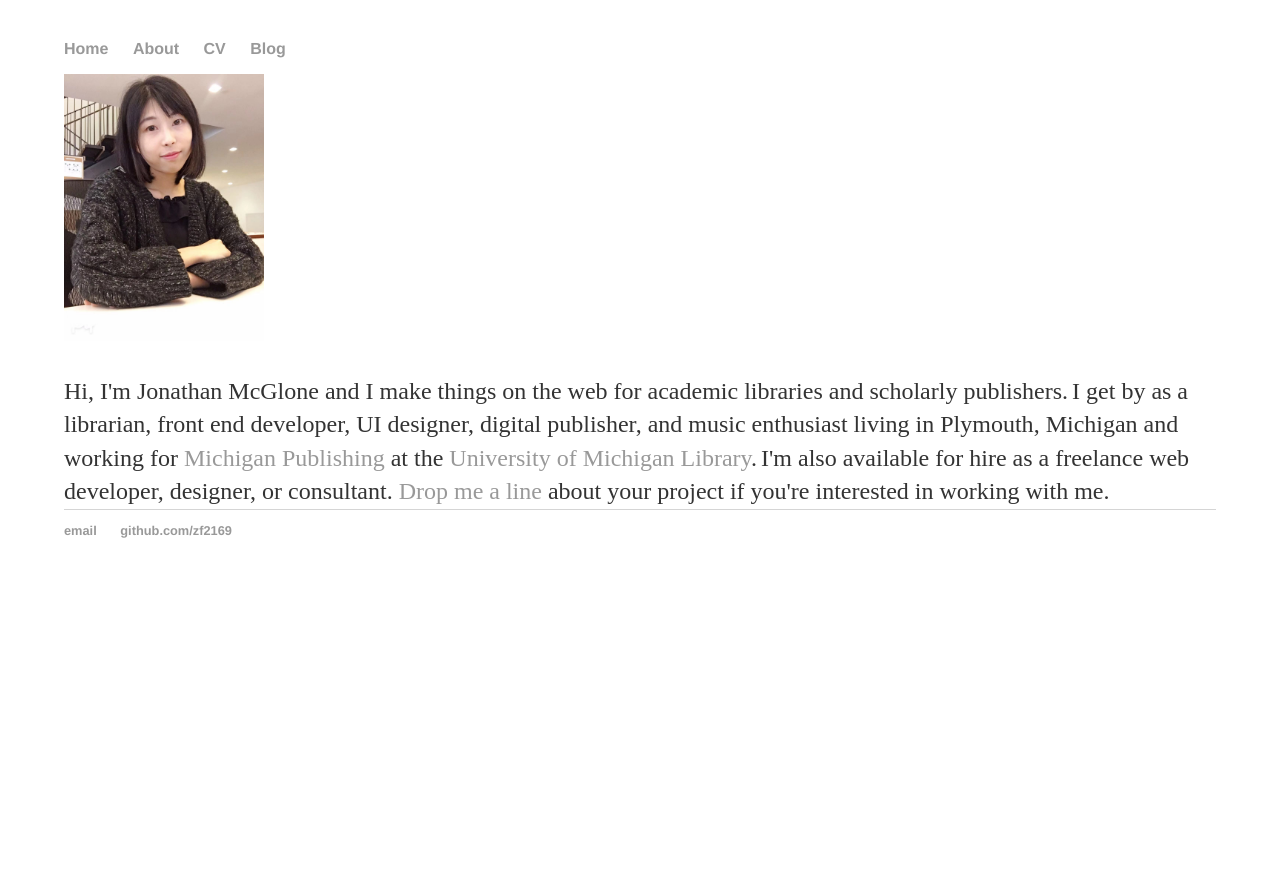
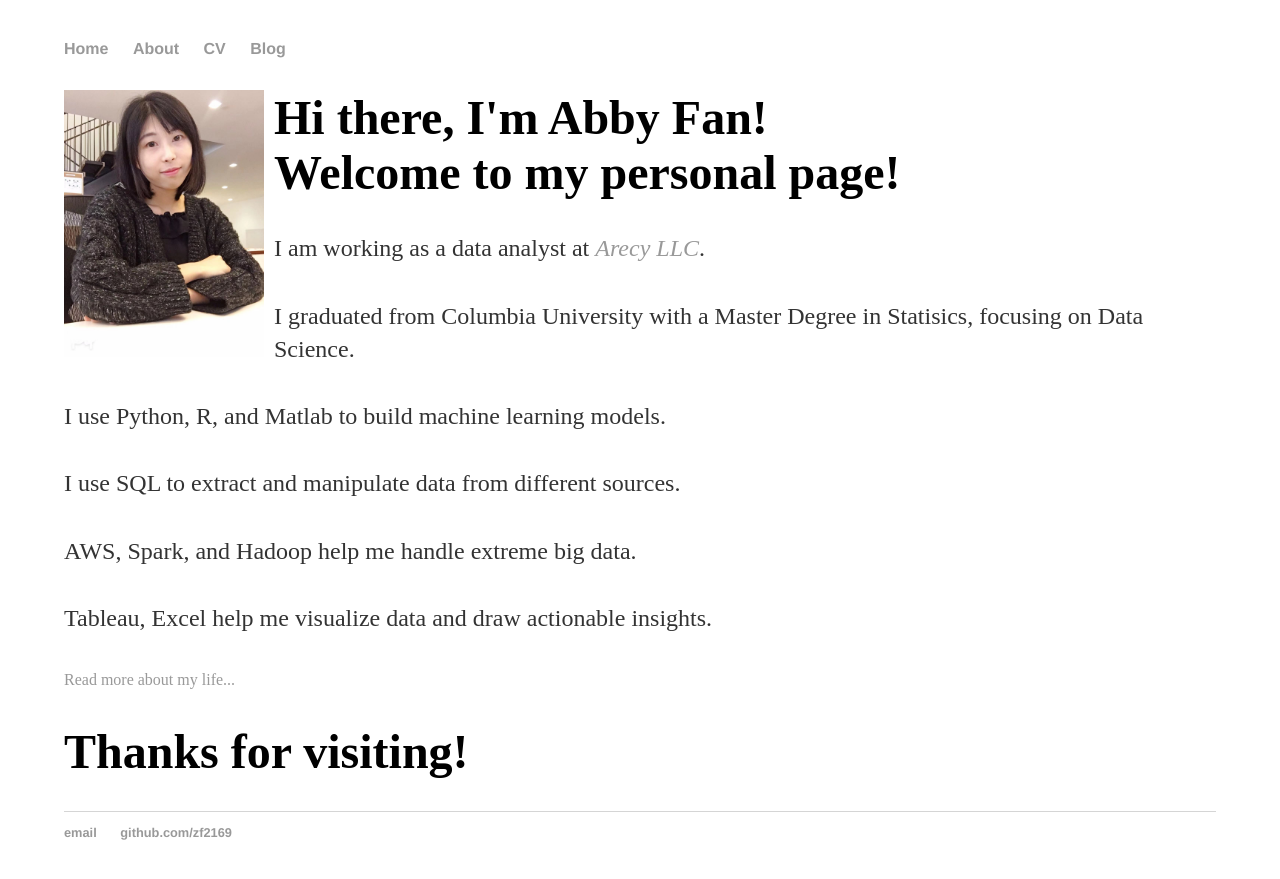
Before and after one commit to zf2169/zf2169.github.io, a Jekyll site: the page built from index.html, in a window 1280 px wide. Shown: the top 879 px of the page. Built offline with Jekyll 4.4.1, drawn with Linux system fonts in a browser that asks for light colours.

Commit message:
Update index.html

```diff
--- a/index.html
+++ b/index.html
@@ -2,7 +2,11 @@
 layout: default
 title: Abby Fan Personal Website
 ---
-<!--div class="blurb">
+<div class="blurb">
+	<div class="col-sm-4">
+	<img  class="img-circle avatar" alt="Abby Fan" src="img/BHPL78898.JPG" width="200px" style="float: left">
+	</div>
+	<div itemscope itemtype="http://data-vocabulary.org/Person" class="col-sm-8">
 	<h1>Hi there, I'm Abby Fan!<br>
 	Welcome to my personal page!</h1>
 	<p1>I am working as a data analyst at <a href="https://www.arecy-us.com/"><em>Arecy LLC</em></a>. <br><br>
@@ -14,9 +18,9 @@ title: Abby Fan Personal Website
 	<p2><a href="/about">Read more about my life...</a></p2>
 
 	<h1>Thanks for visiting!<br></h1>
-</div-->
+</div>
 
-<div class="row marketing">
+<!--div class="row marketing">
 	<div class="col-sm-4">
 	<img  class="img-circle avatar" alt="Abby Fan" src="img/BHPL78898.JPG" width="200px">
 	</div>
@@ -27,4 +31,4 @@ title: Abby Fan Personal Website
 
 	<p1>I'm also available for hire as a <span itemprop="title">freelance web developer, designer, or consultant</span>. <a href="contact">Drop me a line</a> about your project if you're interested in working with me.</p1>
 	</div>
-</div>
+</div-->
```
